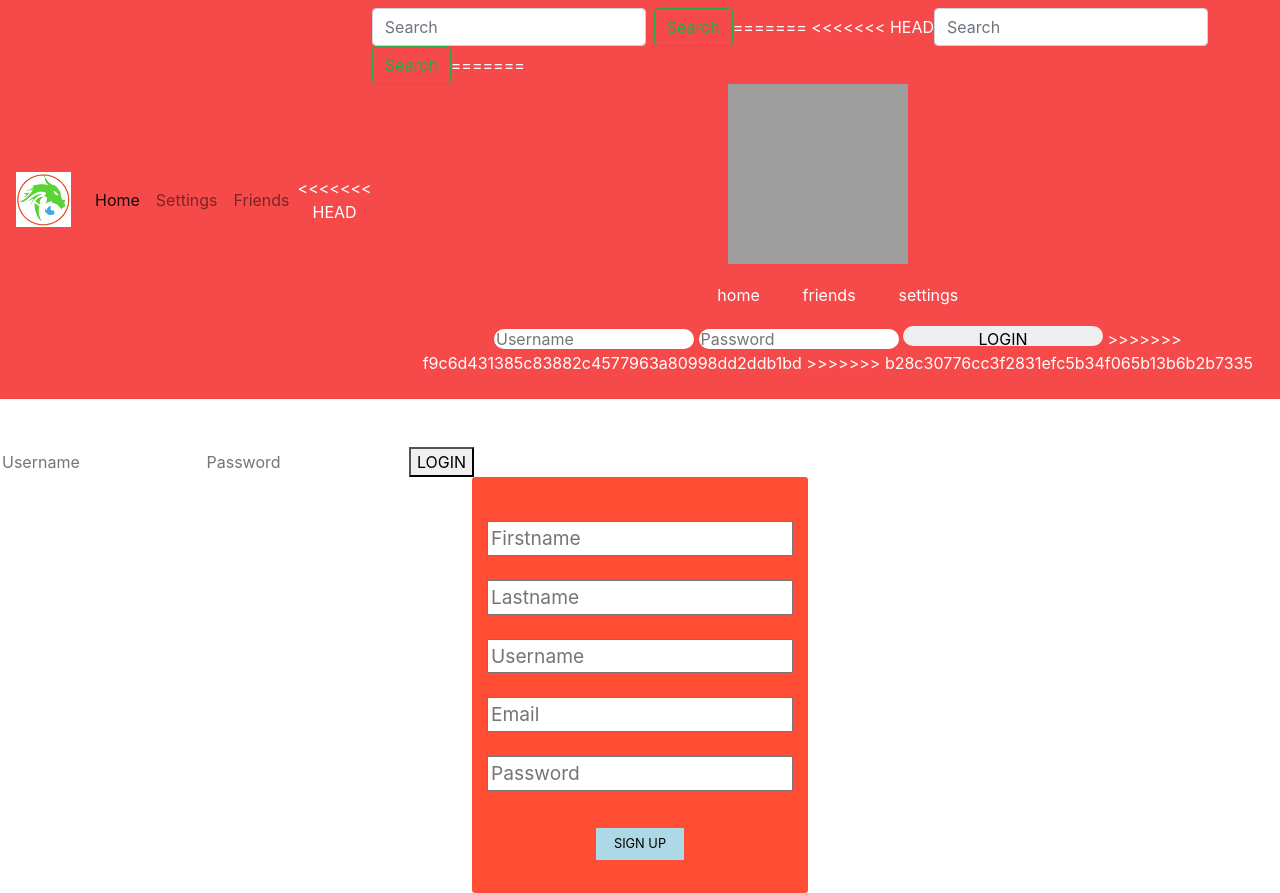
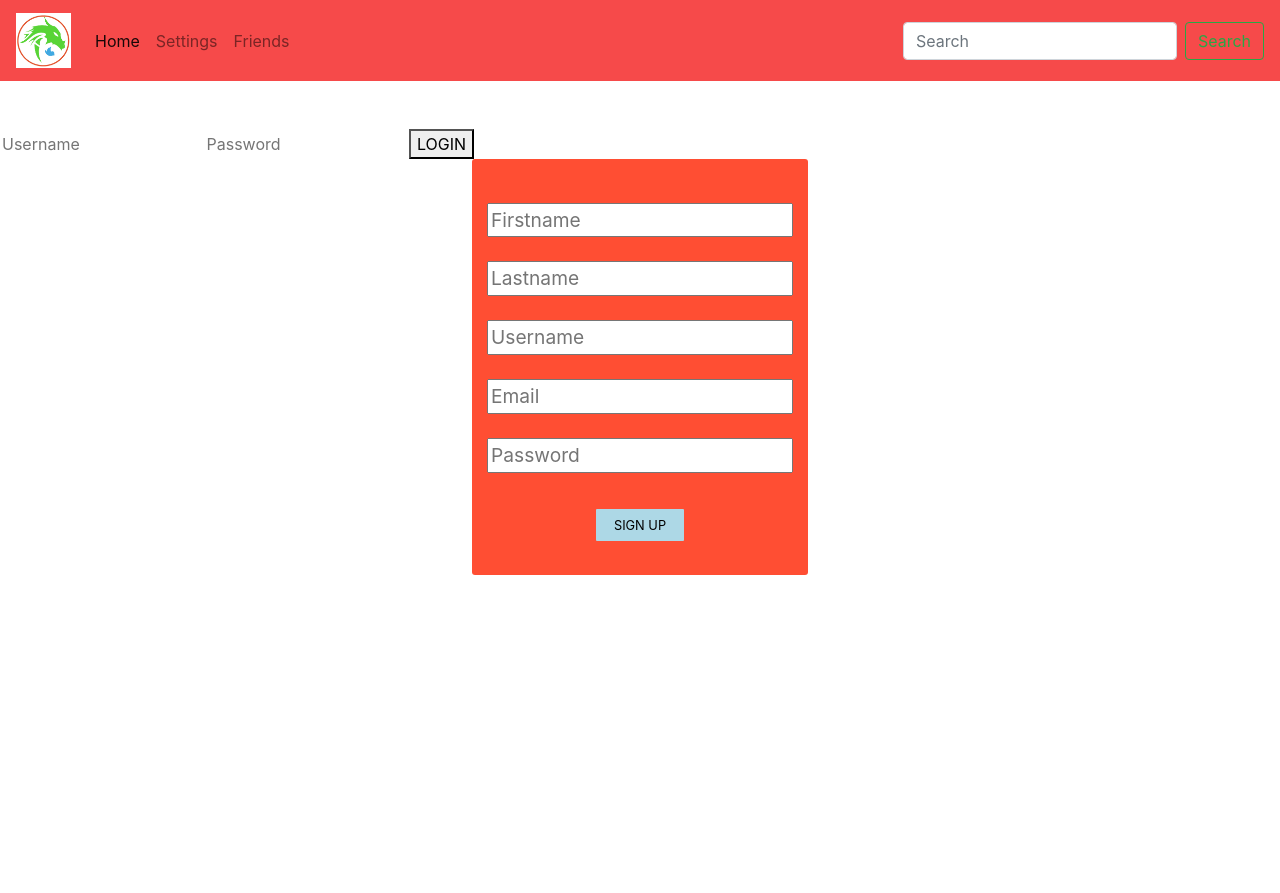
Before and after one commit to johnhello2u/turingFinal, a PHP site: page / in a window 1280 px wide. After the commit the page ends 575 px from the top, so only its background shows below. Run offline with PHP 8.4, Linux system fonts and the light colour scheme; grey boxes are pictures that could not be loaded.

Commit message:
Update navbar.php

```diff
--- a/other/navbar.php
+++ b/other/navbar.php
@@ -27,38 +27,9 @@
               <a class="nav-link" href="#">Friends</a>
             </li>
           </ul>
-
-<<<<<<< HEAD
           <form class="form-inline my-2 my-lg-0">
             <input class="form-control mr-sm-2" type="search" placeholder="Search" aria-label="Search">
             <button class="btn btn-outline-success my-2 my-sm-0" type="submit">Search</button>
-=======
-<<<<<<< HEAD
-          <form class="form-inline my-2 my-lg-0">
-            <input class="form-control mr-sm-2" type="search" placeholder="Search" aria-label="Search">
-            <button class="btn btn-outline-success my-2 my-sm-0" type="submit">Search</button>
-=======
-    <div class="logo">
-      <img class="logo-icon" src="images/logo.tif" alt="logo-icon" width="180" height="180"/>
-    </div>
-
-    <div class="nav-bar">
-      <nav>
-        <div class="handle">
-          <div class="icon"><div class="hamburger-menu"></div></div>
-        </div>
-        <ul id="nav-ul">
-          <li class = "navlist"> <a href="#">home</a> </li>
-          <li class = "navlist"> <a href="#">friends</a></li>
-          <li class = "navlist"> <a href="#">settings</a></li>
-
-        <li>
-        <form>
-            <input class ='login_form' type="text" name="uid" placeholder="Username">
-            <input class ='login_form' type="password" name="pwd" placeholder="Password">
-            <button class ='login_form' type="submit">LOGIN</button>
->>>>>>> f9c6d431385c83882c4577963a80998dd2ddb1bd
->>>>>>> b28c30776cc3f2831efc5b34f065b13b6b2b7335
           </form>
         </div>
       </nav>
```
